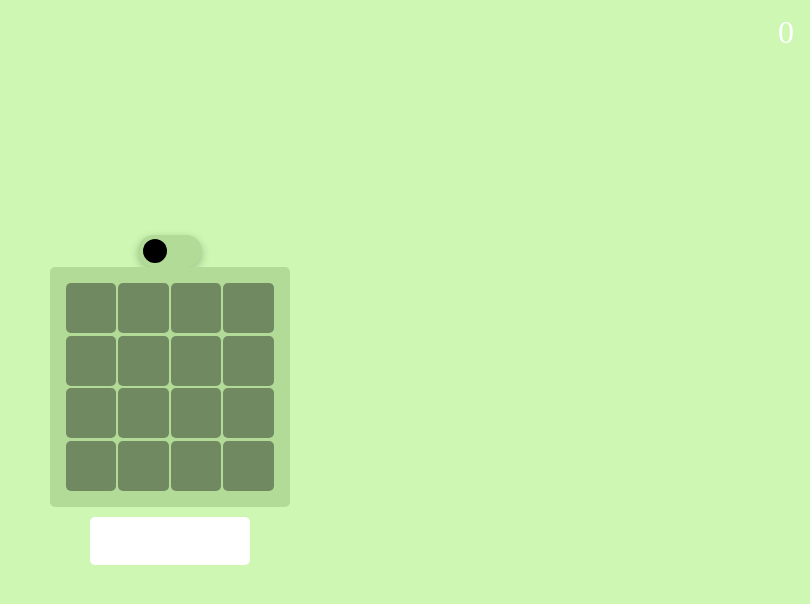
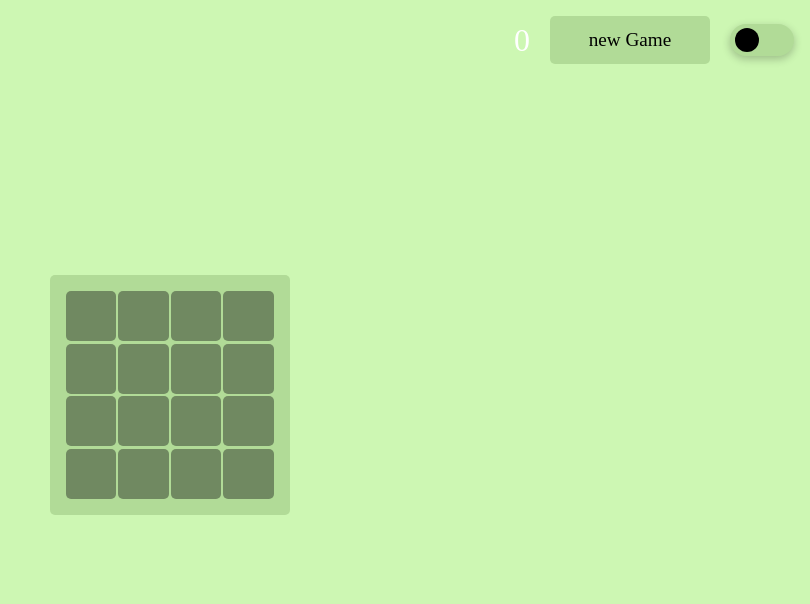
Before and after one commit to NeatKYU/2048game, a React (Vite) app: page / in a window 1280 px wide. Shown: the top 604 px of the page, without its empty margins (470-1280 px from the left). Built offline with nearby package versions, Linux system fonts and the light colour scheme.

Commit message:
💄 버튼 위치 스타일 수정

```diff
--- a/src/components/Score.tsx
+++ b/src/components/Score.tsx
@@ -18,9 +18,6 @@ const Container = styled.div`
     display: flex;
     justify-content: center;
     align-items: center;
-    position: absolute;
-    top: 1rem;
-    right: 1rem;
     color: #fff;
     font-size: 2rem;
 `
--- a/src/components/StartButton.tsx
+++ b/src/components/StartButton.tsx
@@ -4,11 +4,12 @@ import styled from 'styled-components';
 import { getRandom } from '@/utils/math';
 
 interface StartButtonProps {
-    setFocus: () => void
+    setFocus: () => void;
+    title: string;
 }
 
 export const StartButton = (props: StartButtonProps) => {
-    const { setFocus } = props;
+    const { setFocus, title } = props;
     const [board, setBoard] = useRecoilState(boardState);
 
     const startGame = () => {
@@ -23,7 +24,7 @@ export const StartButton = (props: StartButtonProps) => {
 
     return (
         <Container onClick={startGame}>
-            {/* new Game */}
+            {title}
         </Container>
     )
 }
@@ -33,7 +34,7 @@ const Container = styled.div`
     height: 3rem;
     border-radius: 5px;
 
-    background-color: #fff;
+    background-color: ${(props) => props.theme.bgColor};
 
     display: flex;
     justify-content: center;
--- a/src/pages/MainPage.tsx
+++ b/src/pages/MainPage.tsx
@@ -19,11 +19,13 @@ export const MainPage = () => {
 
     return (
         <Container>
-            <Score score={calculateScore(board)} />
-            <ThemeChangeButton />
+            <InterfaceGroup>
+                <Score score={calculateScore(board)} />
+                <StartButton title={'new Game'} setFocus={moveFocus} />
+                <ThemeChangeButton />
+            </InterfaceGroup>
             <Board customRef={boardRef} mode='4x4'></Board>
             <div style={{ height: '10px'}}></div>
-            <StartButton setFocus={moveFocus} />
         </Container>
     )
 }
@@ -40,3 +42,13 @@ const Container = styled.div`
 
     position: relative;
 `;
+
+const InterfaceGroup = styled.div`
+    position: fixed;
+    top: 1rem;
+    right: 1rem;
+    display: flex;
+    justify-content: center;
+    align-items: center;
+    gap: 20px;
+`
```
